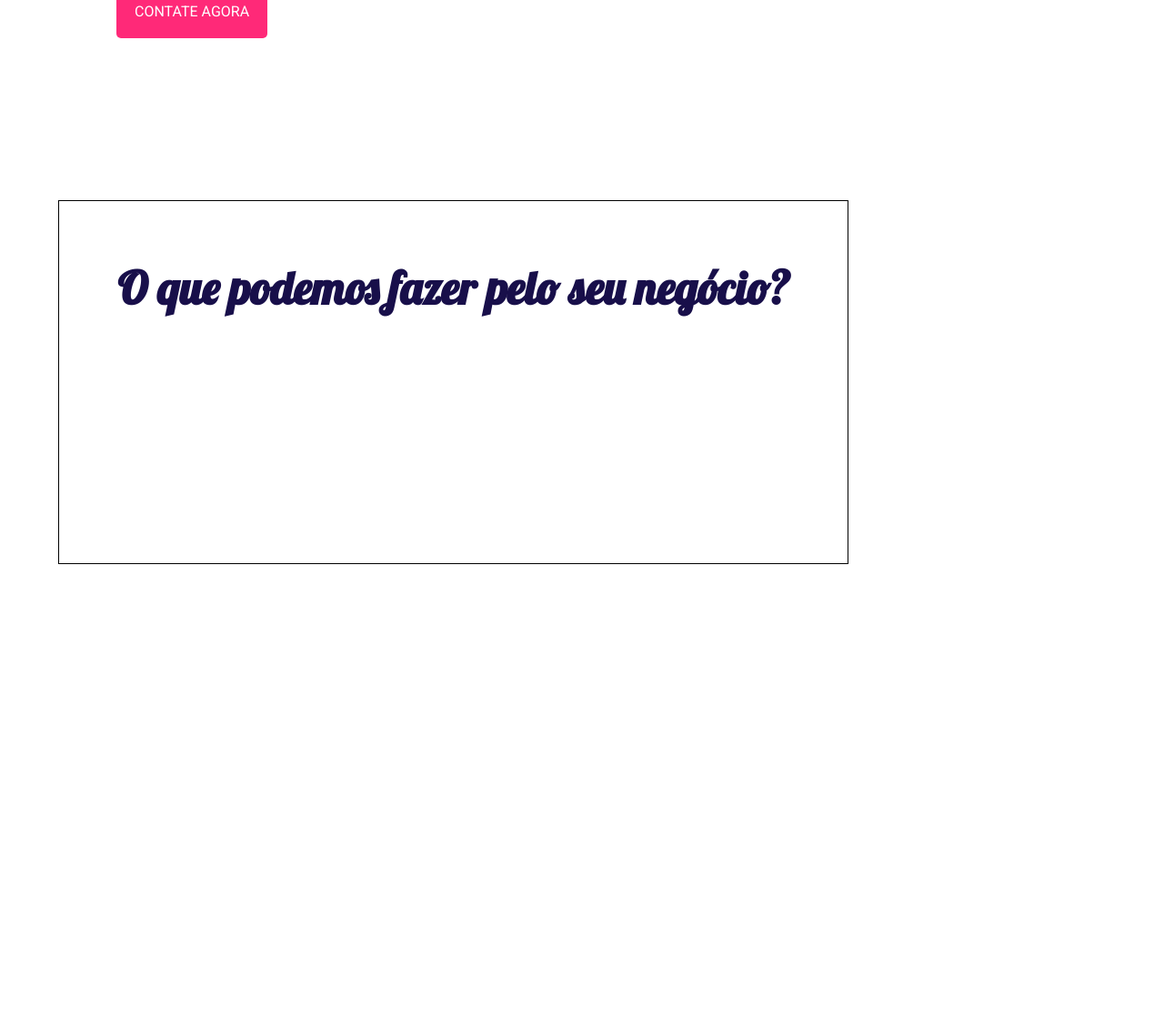
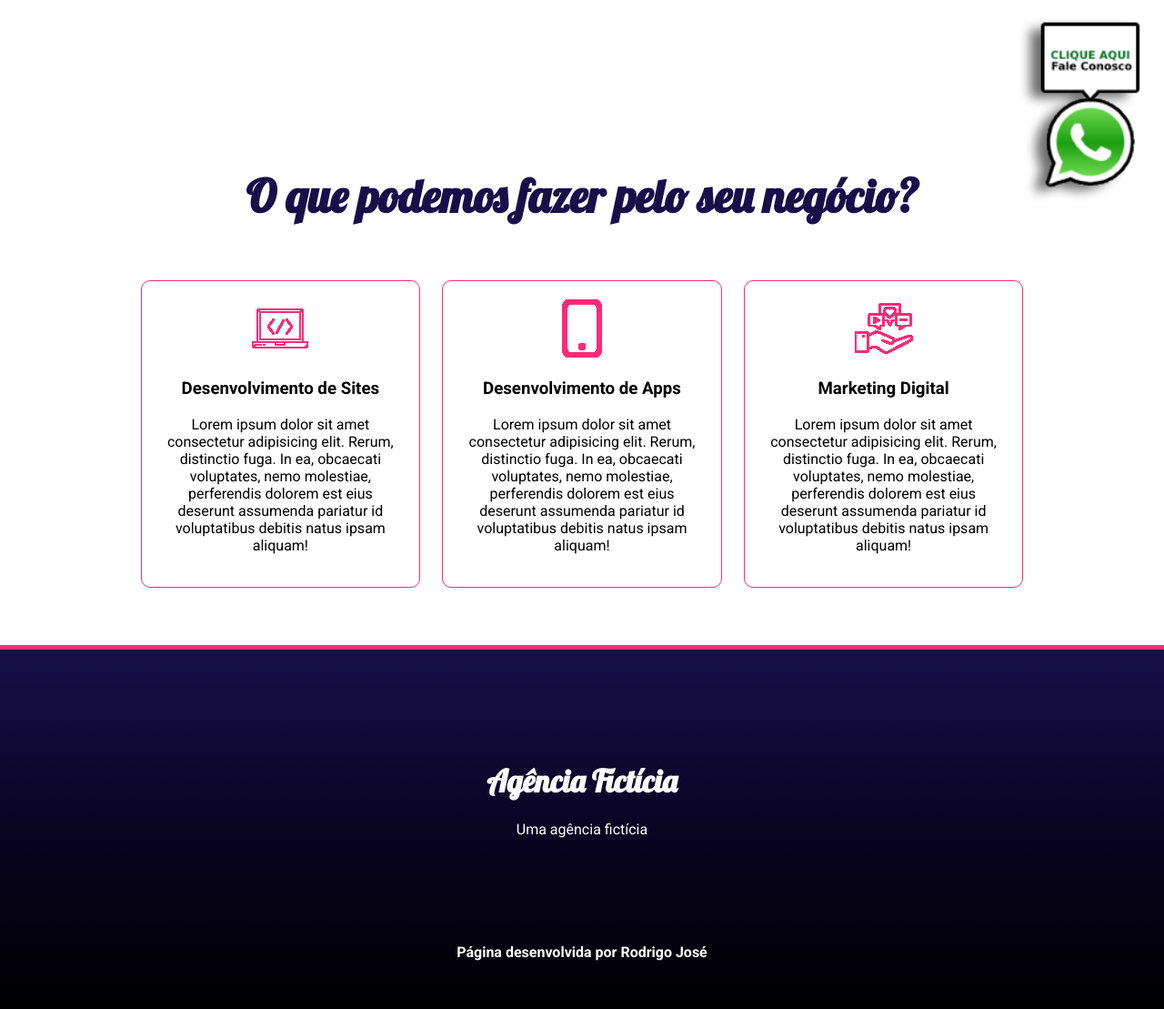
Before and after one commit to RodrigoJose-Dev/Main-Page-Agencia-Responsive-HTML-CSS, a plain HTML site: page index.html in a window 1280 px wide. Shown: the part 560-1669 px from the top of the page at 91% size. Before the commit the page ends 1180 px from the top, so only its background shows below. Drawn offline with Linux system fonts and the light colour scheme.

Commit message:
Adicionado imagens, section e footer

```diff
--- a/css/index.css
+++ b/css/index.css
@@ -15,10 +15,12 @@ body {
 .navbar {
     display: flex;
     flex-flow: row wrap;
+    width: 100%;
     height: 100px;
     background: white;
     justify-content: center;
     align-items: center;
+    position: fixed;
 }
 
 .logo {
@@ -76,6 +78,7 @@ body {
     justify-content: center;
     align-items: center;
     background: white;
+    padding-top: 100px;
 }
 
 .headline {
@@ -114,22 +117,25 @@ body {
 .img-headline {
     margin-right: 10%;
     flex: 40%;
-    /* border: 1px solid rgb(3, 236, 3); */
+    text-align: center;
 }
 
 .img-headline img {
-    max-width: 100%;
+    max-width: 90%;
+    margin-right: 10%;
+    flex: 40%;
+    text-align: center;
 }
 
 /*---SECTION---*/
 
 section {
     display: inline-block;
+    height: 400px;
     margin-top: 80px;
     margin-left: 5%;
     margin-right: 5%;
-    height: 400px;
-    border: 1px solid black;
+    /* border: 1px solid black; */
     text-align: center;
     padding: 5%;
 }
@@ -142,3 +148,68 @@ section h2 {
     font-weight: bold;
     color: #180f4a;
 }
+
+.services {
+    display: inline-block;
+    margin-top: 5%;
+}
+
+.card {
+    display: inline-block;
+    width: 30%;
+    padding: 20px;
+    margin: 1%;
+    border: 1px solid #ff2978;
+    border-radius: 10px;
+    cursor: pointer;
+}
+
+.card-hidden-text {
+    display: none;
+}
+
+.card:hover {
+    background: #ff2978;
+    color: white;
+    padding-top: 85px;
+}
+
+.card:hover img {
+    display: none;
+}
+
+.card:hover .card-text {
+    display: none;
+}
+
+.card:hover .card-hidden-text {
+    display: block;
+}
+
+/*---FOOTER---*/
+
+footer {
+    margin-top: 100px;
+    height: 400px;
+    background-image: linear-gradient(180deg, #180f4a, #090422, black);
+    text-align: center;
+    border-top: solid 5px #ff2978;
+}
+
+.footer-logo {
+    padding: 100px;
+}
+
+.agency {
+    font-family: "Lobster", cursive;
+    color: white;
+    font-size: 34px;
+}
+
+/*---Contato---*/
+
+.img-whatsapp {
+    position: fixed;
+    bottom: 5px;
+    right: 5px;
+}
--- /dev/null
+++ b/css/responsive.css
@@ -0,0 +1,42 @@
+@media only screen and (max-width: 1005px) {
+    .navbar {
+        position: relative;
+    }
+
+    .menu {
+        display: none;
+    }
+
+    .logo {
+        margin: 0;
+        text-align: center;
+    }
+
+    .header {
+        padding-top: 50px;
+    }
+
+    .headline {
+        flex: 100%;
+        margin: 5%;
+        text-align: center;
+    }
+
+    .headline p {
+        text-align: center;
+    }
+
+    .img-headline {
+        flex: 100%;
+        margin: 5%;
+        text-align: center;
+    }
+
+    .card {
+        width: 100%;
+    }
+
+    .img-whatsapp {
+        display: none;
+    }
+}
--- a/index.html
+++ b/index.html
@@ -10,9 +10,11 @@
             content="agencia digital, keyword-exemplo1, keyword-exemplo2"
         />
         <link rel="stylesheet" href="./css/index.css" />
+        <link rel="stylesheet" href="./css/responsive.css" />
         <title>Agência Fictícia</title>
     </head>
     <body>
+        <!--NAVBAR-->
         <nav class="navbar">
             <div class="logo">
                 <h1>Agência Fictícia</h1>
@@ -25,6 +27,7 @@
             </div>
         </nav>
 
+        <!--HEADER-->
         <header class="header">
             <div class="headline">
                 <h2 style="letter-spacing: 15px">A anos sendo a melhor</h2>
@@ -38,12 +41,99 @@
                 <a href="#" class="contact-btn">Contate Agora</a>
             </div>
             <div class="img-headline">
-                <img src="./img/marketing.jpg" alt="ilustração marketing" />
+                <img src="./img/agencia.jpg" alt="ilustração agência" />
             </div>
         </header>
 
+        <!--SECTION-->
         <section>
             <h2>O que podemos fazer pelo seu negócio?</h2>
+            <div class="services">
+                <div class="card">
+                    <img src="./img/pc.png" alt="imagem pc" />
+                    <div class="card-text">
+                        <h3>Desenvolvimento de Sites</h3>
+                        <p>
+                            Lorem ipsum dolor sit amet consectetur adipisicing
+                            elit. Rerum, distinctio fuga. In ea, obcaecati
+                            voluptates, nemo molestiae, perferendis dolorem est
+                            eius deserunt assumenda pariatur id voluptatibus
+                            debitis natus ipsam aliquam!
+                        </p>
+                    </div>
+                    <div class="card-hidden-text">
+                        <h3>Outro conteúdo qualquer</h3>
+                        <p>
+                            Lorem ipsum dolor sit amet consectetur adipisicing
+                            elit. Rerum, distinctio fuga. In ea, obcaecati
+                            voluptates, nemo molestiae, perferendis dolorem est
+                            eius deserunt assumenda pariatur id voluptatibus
+                            debitis natus ipsam aliquam!
+                        </p>
+                    </div>
+                </div>
+                <div class="card">
+                    <img src="./img/mobile.png" alt="imagem mobile" />
+                    <div class="card-text">
+                        <h3>Desenvolvimento de Apps</h3>
+                        <p>
+                            Lorem ipsum dolor sit amet consectetur adipisicing
+                            elit. Rerum, distinctio fuga. In ea, obcaecati
+                            voluptates, nemo molestiae, perferendis dolorem est
+                            eius deserunt assumenda pariatur id voluptatibus
+                            debitis natus ipsam aliquam!
+                        </p>
+                    </div>
+                    <div class="card-hidden-text">
+                        <h3>Outro conteúdo qualquer</h3>
+                        <p>
+                            Lorem ipsum dolor sit amet consectetur adipisicing
+                            elit. Rerum, distinctio fuga. In ea, obcaecati
+                            voluptates, nemo molestiae, perferendis dolorem est
+                            eius deserunt assumenda pariatur id voluptatibus
+                            debitis natus ipsam aliquam!
+                        </p>
+                    </div>
+                </div>
+                <div class="card">
+                    <img src="./img/marketing.png" alt="imagem marketing" />
+                    <div class="card-text">
+                        <h3>Marketing Digital</h3>
+                        <p>
+                            Lorem ipsum dolor sit amet consectetur adipisicing
+                            elit. Rerum, distinctio fuga. In ea, obcaecati
+                            voluptates, nemo molestiae, perferendis dolorem est
+                            eius deserunt assumenda pariatur id voluptatibus
+                            debitis natus ipsam aliquam!
+                        </p>
+                    </div>
+                    <div class="card-hidden-text">
+                        <h3>Outro conteúdo qualquer</h3>
+                        <p>
+                            Lorem ipsum dolor sit amet consectetur adipisicing
+                            elit. Rerum, distinctio fuga. In ea, obcaecati
+                            voluptates, nemo molestiae, perferendis dolorem est
+                            eius deserunt assumenda pariatur id voluptatibus
+                            debitis natus ipsam aliquam!
+                        </p>
+                    </div>
+                </div>
+            </div>
         </section>
+
+        <!--FOOTER-->
+        <footer>
+            <div class="footer-logo">
+                <h1 class="agency">Agência Fictícia</h1>
+                <p style="color: white">Uma agência fictícia</p>
+            </div>
+            <b style="color: white">Página desenvolvida por Rodrigo José</b>
+        </footer>
+        <a class="img-whatsapp" href="#"
+            ><img
+                style="width: 160px"
+                src="./img/wpp.png"
+                alt="fale conosco no whatsapp"
+        /></a>
     </body>
 </html>
```
Also changed, not shown: img/marketing.png (added), img/mobile.png (added), img/pc.png (added), img/wpp.png (added), 1 other file.
